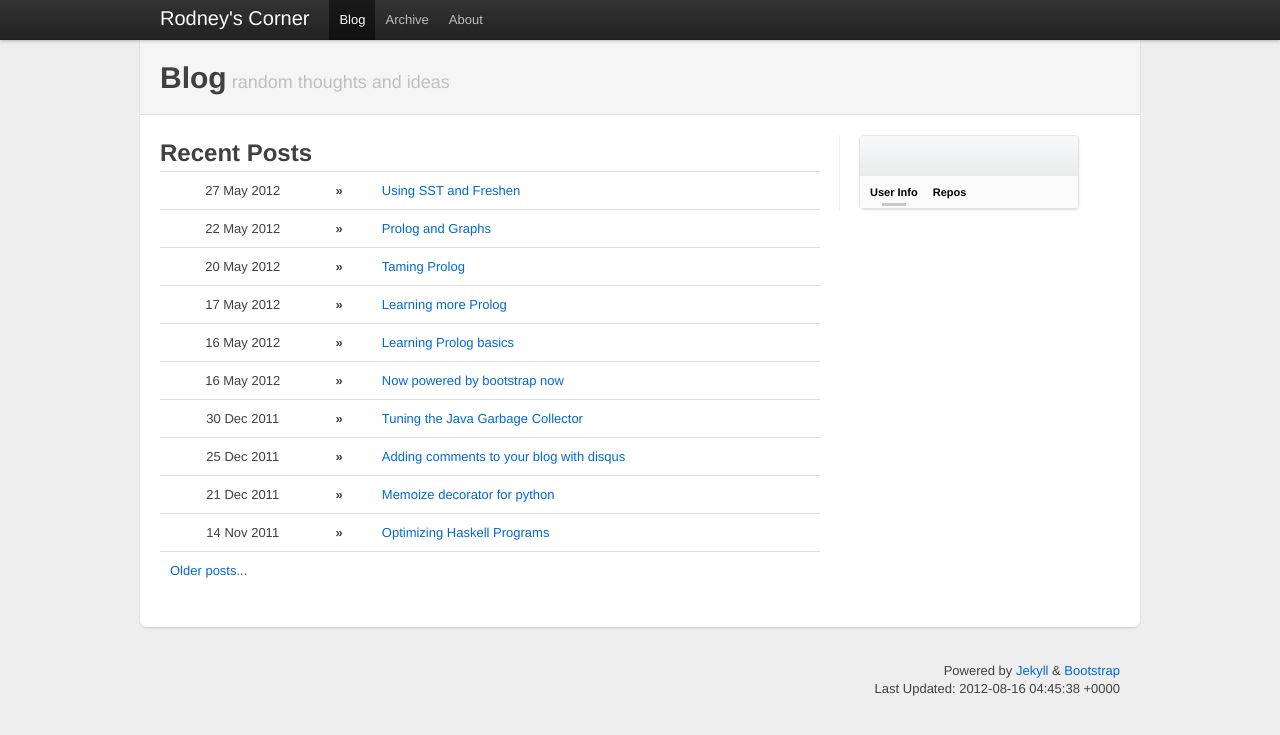
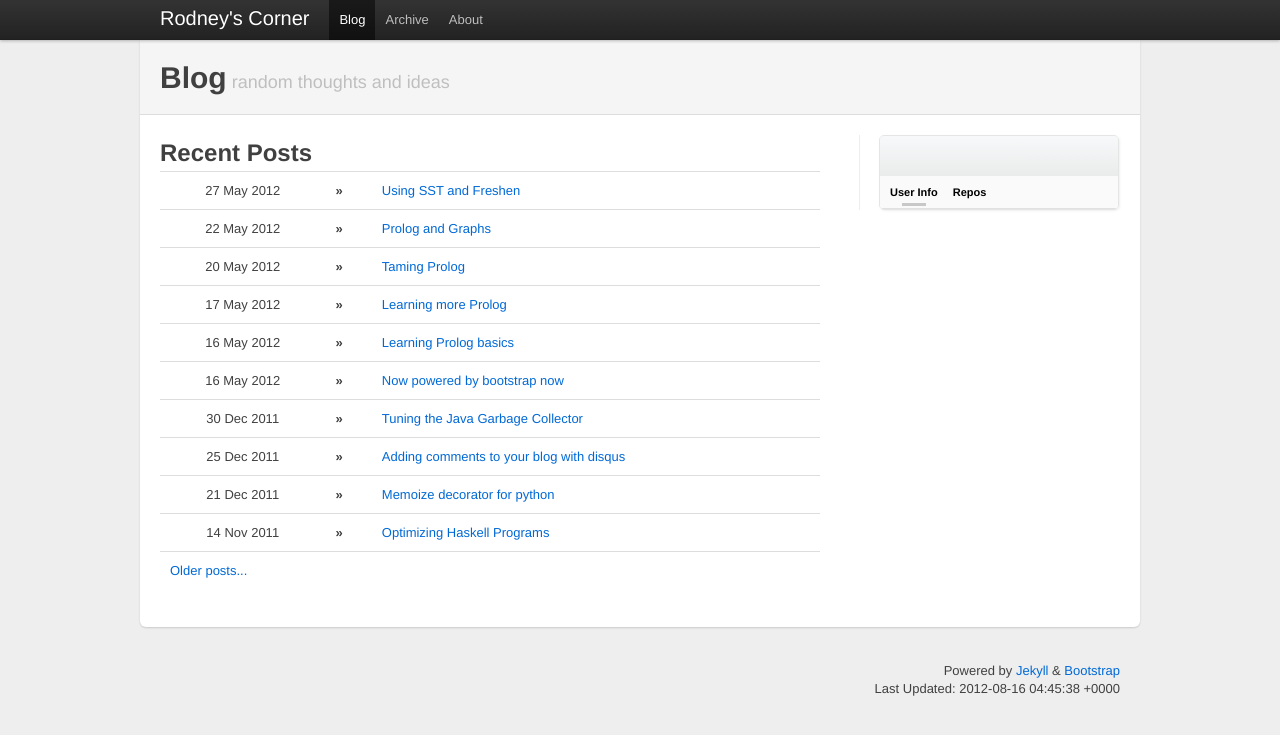
Before and after one commit to rlgomes/rlgomes.github.com, a Jekyll site: the page built from index.html, in a window 1280 px wide. Shown: the top 735 px of the page. Built offline with Jekyll 4.4.1, drawn with Linux system fonts in a browser that asks for light colours.

Commit message:
- forgot small css tweak

```diff
--- a/css/main.css
+++ b/css/main.css
@@ -124,9 +124,12 @@ body {
 }
 /* Give a quick and non-cross-browser friendly divider */
 .content .span4 {
-  margin-left: 0;
   padding-left: 19px;
   border-left: 1px solid #eee;
+}
+
+.span4 {
+  width: 240px;
 }
 
 .topbar .btn {
```
Also changed, not shown: css/bootstrap.min.css.
